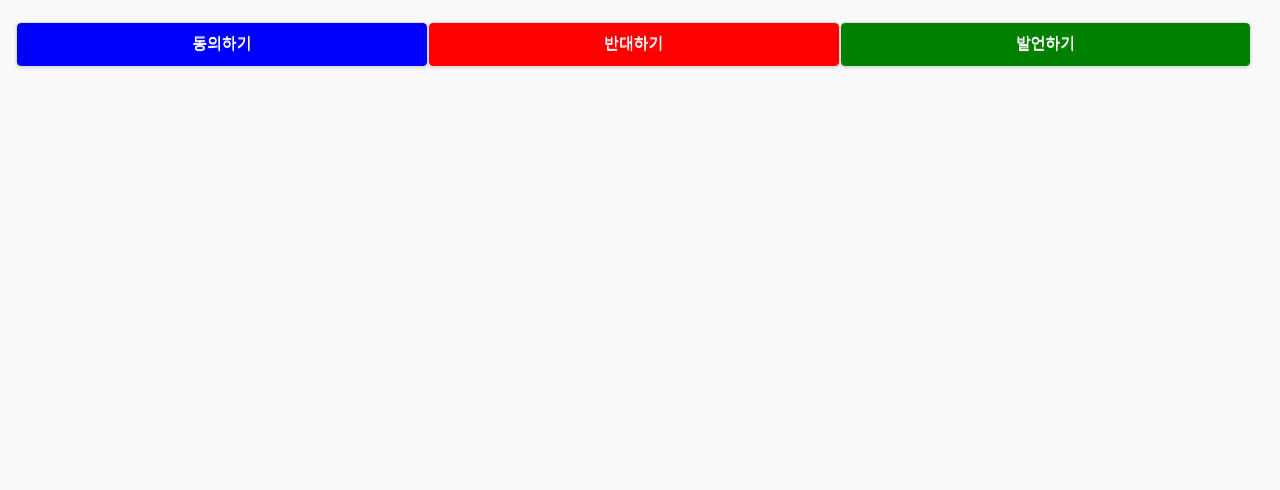
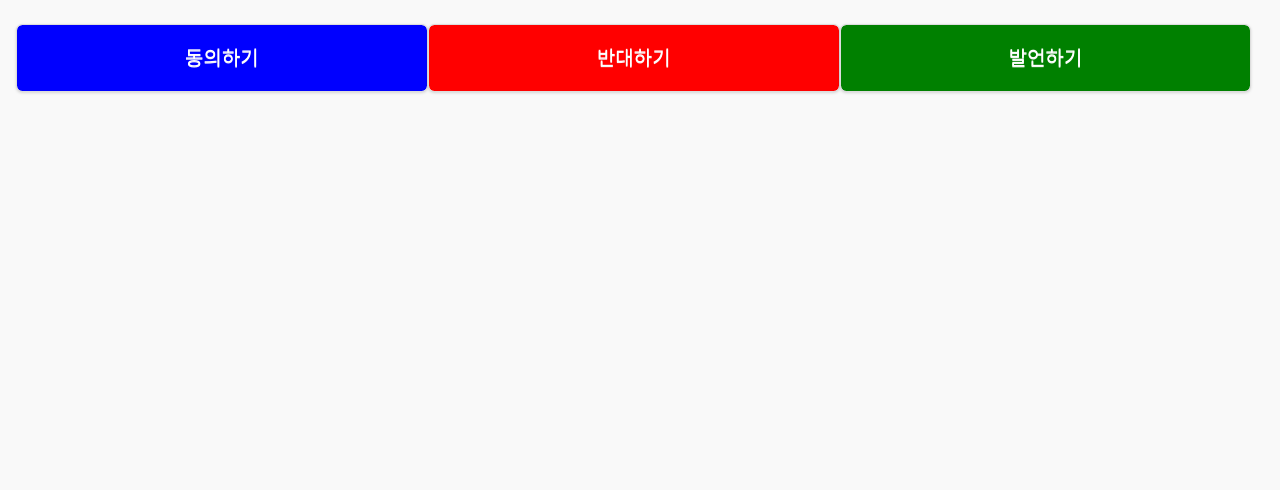
Before and after one commit to maist0126/Graduationwork, a plain HTML site: page index.html in a window 1280 px wide. Shown: the part 310-800 px from the top of the page. Drawn offline with Linux system fonts and the light colour scheme.

Commit message:
Add files via upload

```diff
--- a/index.html
+++ b/index.html
@@ -24,13 +24,13 @@
 		</div>
 		<div data-role='content'>
 			<div style="float: left; width: 33%;">
-			<button type="button" style="color: #ffffff; background-color: blue; font-weight: 300;" onclick="alert('동의하기')"> 동의하기 </button>
+			<button type="button" style="color: #ffffff; background-color: blue; font-weight: 300; padding-top: 20px ;padding-bottom: 20px; font-size:20px;" onclick="alert('동의하기')"> 동의하기 </button>
 			</div>
 			<div style="float: left; width: 33%;">
-			<button type="button" style="color: #ffffff; background-color: red; font-weight: 300;" onclick="alert('반대하기')"> 반대하기 </button>
+			<button type="button" style="color: #ffffff; background-color: red; font-weight: 300; padding-top: 20px ;padding-bottom: 20px; font-size:20px;" onclick="alert('반대하기')"> 반대하기 </button>
 			</div>
 			<div style="float: left; width: 33%;">
-			<button type="button" style="color: #ffffff; background-color: green; font-weight: 300;" onclick="alert('발언하기')"> 발언하기 </button>
+			<button type="button" style="color: #ffffff; background-color: green; font-weight: 300; padding-top: 20px ;padding-bottom: 20px; font-size:20px;" onclick="alert('발언하기')"> 발언하기 </button>
 			</div>
 		</div>
 </body>
```
